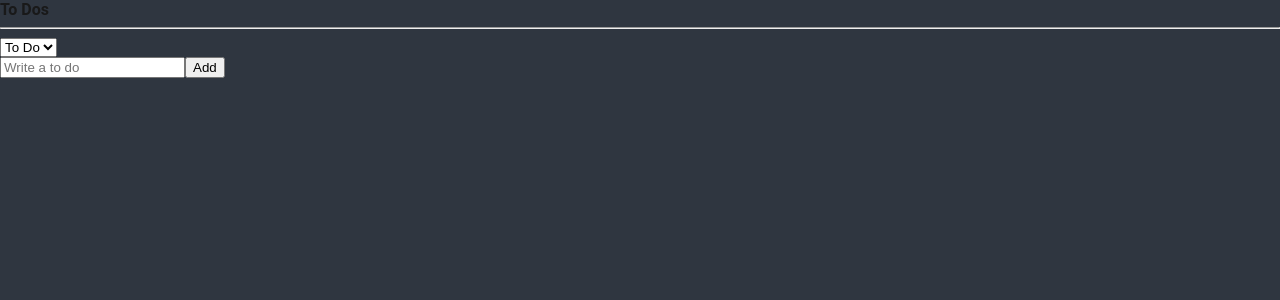
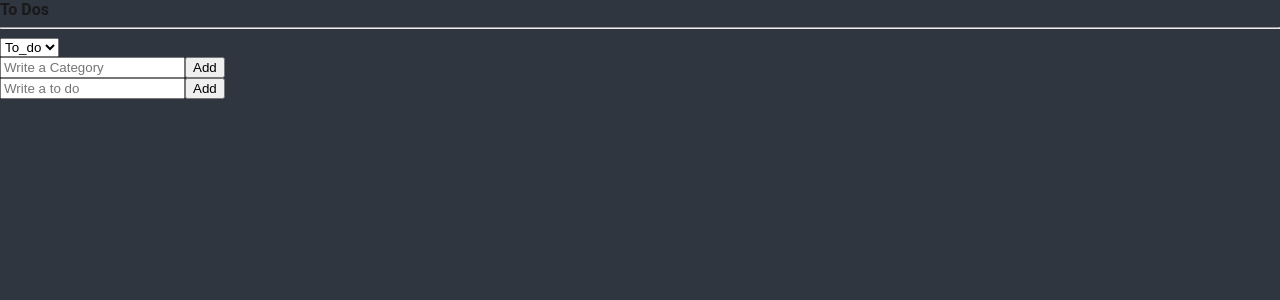
Before and after one commit to Juferis/react-masterclass, a React (Create React App) app: page / in a window 1280 px wide. Shown: the top 300 px of the page. Built offline with nearby package versions, Linux system fonts and the light colour scheme.

Commit message:
create custom category

```diff
--- a/src/atoms.ts
+++ b/src/atoms.ts
@@ -1,4 +1,25 @@
 import { atom, selector } from 'recoil';
+
+export const categoryList: string[] = ['TO_DO', 'DOING', 'DONE'];
+
+const getLocalStorageCategory = () => {
+    const categoryData = localStorage.getItem('toDoCategory');
+
+    if (!categoryData) {
+        return categoryList; // If no data in local storage, return default category list
+    }
+
+    try {
+        const parsedData = JSON.parse(categoryData);
+        return Array.isArray(parsedData) ? parsedData : categoryList;
+    } catch (error) {
+        return categoryList;
+    }
+};
+export const categoryListState = atom<string[]>({
+    key: "categoryList",
+    default: getLocalStorageCategory(),
+})
 
 export const categoryState = atom({
     key: "category",
@@ -34,16 +55,18 @@ export const toDoSelector = selector({
     },
 })
 
+const getCategory = () => {
 
+}
 
 export interface IToDo {
     text: string;
     id: number;
-    category: ToDoStatus;
+    category: string;
 }
 
-export enum ToDoStatus {
-    TO_DO = 'TO_DO',
-    DOING = 'DOING',
-    DONE = 'DONE',
-}
+// export enum ToDoStatus {
+//     TO_DO = 'TO_DO',
+//     DOING = 'DOING',
+//     DONE = 'DONE',
+// }
--- /dev/null
+++ b/src/components/CreateCategory.tsx
@@ -0,0 +1,30 @@
+import { useForm } from 'react-hook-form';
+import { categoryList, categoryListState } from '../atoms';
+import { useSetRecoilState } from 'recoil';
+
+function CreateCategory() {
+  const setCategory = useSetRecoilState(categoryListState);
+  const { register, handleSubmit, setValue } = useForm();
+  const handleValid = ({ category }: any) => {
+    setCategory((oldCategoryList: string[]) => {
+      const newCategory: string[] = [category, ...oldCategoryList];
+      localStorage.setItem('toDoCategory', JSON.stringify(newCategory));
+      return newCategory;
+    });
+    setValue('category', '');
+  };
+
+  return (
+    <form onSubmit={handleSubmit(handleValid)}>
+      <input
+        {...register('category', {
+          required: 'Please write a Category',
+        })}
+        placeholder="Write a Category"
+      />
+      <button>Add</button>
+    </form>
+  );
+}
+
+export default CreateCategory;
--- a/src/components/ToDo.tsx
+++ b/src/components/ToDo.tsx
@@ -1,15 +1,16 @@
-import { useSetRecoilState } from 'recoil';
-import { IToDo, ToDoStatus, toDoState } from '../atoms';
+import { useRecoilValue, useSetRecoilState } from 'recoil';
+import { IToDo, categoryListState, toDoState } from '../atoms';
 
 function ToDo({ id, text, category }: IToDo) {
   const setToDos = useSetRecoilState(toDoState);
+  const categoryList = useRecoilValue(categoryListState);
   const onClick = (event: React.MouseEvent<HTMLButtonElement>) => {
     const {
       currentTarget: { name },
     } = event;
     setToDos((oldToDos: IToDo[]) => {
       const targetIndex = oldToDos.findIndex((todo) => todo.id === id);
-      const newToDo = { text, id, category: name as ToDoStatus };
+      const newToDo = { text, id, category: name };
       return [
         ...oldToDos.slice(0, targetIndex),
         newToDo,
@@ -20,21 +21,16 @@ function ToDo({ id, text, category }: IToDo) {
   return (
     <li>
       <span>{text}</span>
-      {category !== ToDoStatus.TO_DO && (
-        <button name={ToDoStatus.TO_DO} onClick={onClick}>
-          ToDo
-        </button>
-      )}
-      {category !== ToDoStatus.DONE && (
-        <button name={ToDoStatus.DONE} onClick={onClick}>
-          Done
-        </button>
-      )}
-      {category !== ToDoStatus.DOING && (
-        <button name={ToDoStatus.DOING} onClick={onClick}>
-          Doing
-        </button>
-      )}
+      {categoryList.map((status, index) => {
+        if (category !== status) {
+          return (
+            <button key={index} name={status} onClick={onClick}>
+              {status.charAt(0).toUpperCase() + status.slice(1).toLowerCase()}
+            </button>
+          );
+        }
+        return null;
+      })}
     </li>
   );
 }
--- a/src/components/ToDoList.tsx
+++ b/src/components/ToDoList.tsx
@@ -1,11 +1,18 @@
 import { useRecoilState, useRecoilValue } from 'recoil';
 import CreateToDo from './CreateToDo';
-import { IToDo, ToDoStatus, categoryState, toDoSelector } from '../atoms';
+import {
+  IToDo,
+  categoryListState,
+  categoryState,
+  toDoSelector,
+} from '../atoms';
 import ToDo from './ToDo';
+import CreateCategory from './CreateCategory';
 
 function ToDoList() {
   const toDos = useRecoilValue<IToDo[]>(toDoSelector);
   const [category, setCategory] = useRecoilState(categoryState);
+  const categoryList = useRecoilValue(categoryListState);
   const onInput = (event: React.FormEvent<HTMLSelectElement>) => {
     setCategory(event.currentTarget.value);
   };
@@ -15,10 +22,13 @@ function ToDoList() {
       <h1>To Dos</h1>
       <hr />
       <select value={category} onInput={onInput}>
-        <option value={ToDoStatus.TO_DO}>To Do</option>
-        <option value={ToDoStatus.DOING}>Doing</option>
-        <option value={ToDoStatus.DONE}>Done</option>
+        {categoryList.map((status, index) => (
+          <option key={index} value={status}>
+            {status.charAt(0).toUpperCase() + status.slice(1).toLowerCase()}
+          </option>
+        ))}
       </select>
+      <CreateCategory />
       <CreateToDo />
       {toDos.map((toDo) => (
         <ToDo key={toDo.id} {...toDo} />
--- a/src/components/createToDo.tsx
+++ b/src/components/createToDo.tsx
@@ -1,6 +1,6 @@
 import { useForm } from 'react-hook-form';
 import { useSetRecoilState } from 'recoil';
-import { IToDo, ToDoStatus, toDoState } from '../atoms';
+import { IToDo, toDoState } from '../atoms';
 
 function CreateToDo() {
   const setToDos = useSetRecoilState(toDoState);
@@ -8,7 +8,7 @@ function CreateToDo() {
   const handleValid = ({ toDo }: IForm) => {
     setToDos((oldToDos: IToDo[]) => {
       const newToDos = [
-        { text: toDo, id: Date.now(), category: ToDoStatus.TO_DO },
+        { text: toDo, id: Date.now(), category: 'TO_DO' },
         ...oldToDos,
       ];
       localStorage.setItem('toDo', JSON.stringify(newToDos));
```
